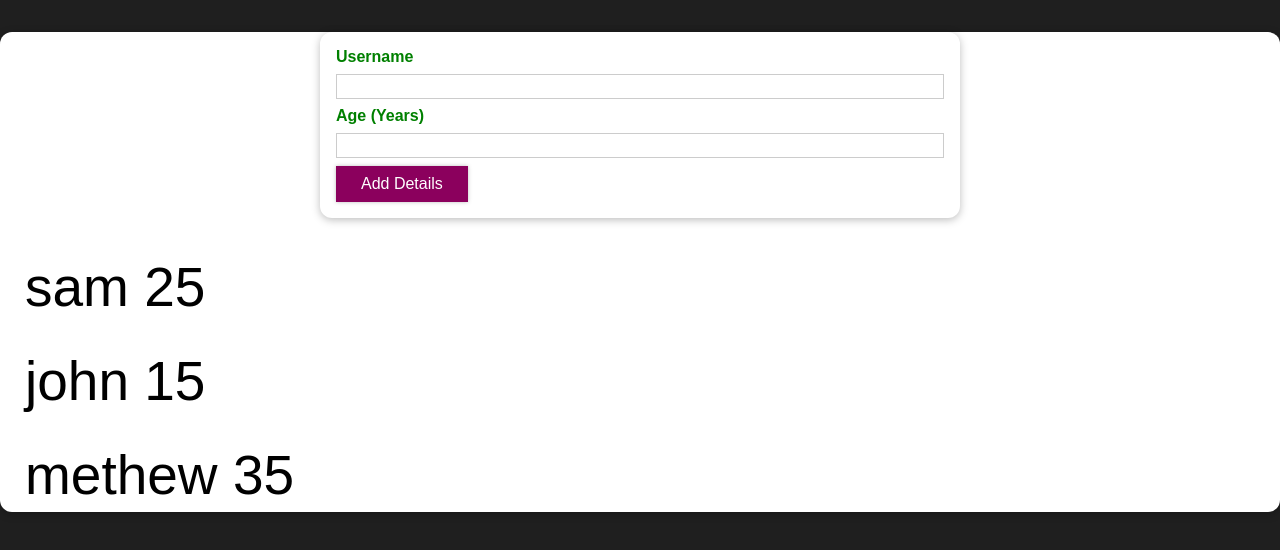
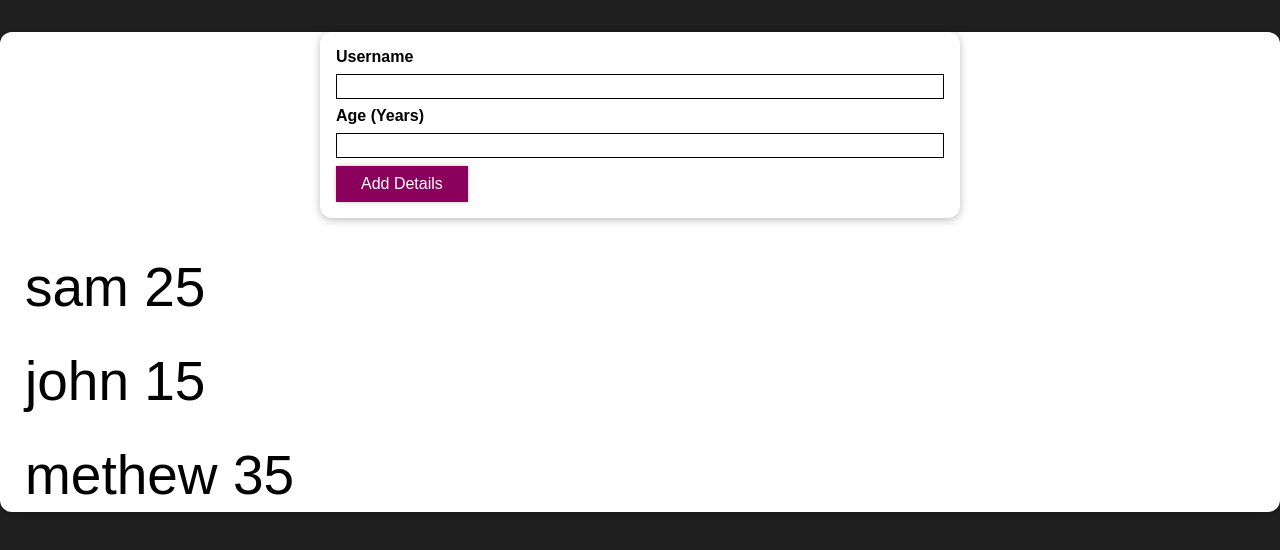
Before and after one commit to CoolShivas/React_Registration_Form, a React (Vite) app in the folder User_Details_Form/: page / in a window 1280 px wide. Shown: the top 550 px of the page. Built offline with nearby package versions, Linux system fonts and the light colour scheme.

Commit message:
Conditional_InputField_Yellow_ofBlankField_OnBtn

```diff
--- a/User_Details_Form/src/components/InputForm.jsx
+++ b/User_Details_Form/src/components/InputForm.jsx
@@ -39,7 +39,7 @@ const InputForm = ({ handleOnAddDetailsOnBtnABC }) => {
             <div className="main_div">
                 <div>
                     <label htmlFor="username"
-                        style={{ color: !valFieldBlankColor ? "red" : "green" }}
+                        style={{ color: !valFieldBlankColor ? "red" : "black" }}
                     > Username </label>
                 </div>
 
@@ -47,18 +47,20 @@ const InputForm = ({ handleOnAddDetailsOnBtnABC }) => {
                     <input type="text" id="username"
                         onChange={handleOnChangeUserName}
                         value={valUser}
-
+                        style={{ borderColor: !valFieldBlankColor ? "blue" : "black", background: !valFieldBlankColor ? "yellow" : "transparent" }}
                     />
                 </div>
 
                 <div>
                     <label htmlFor="age"
-                        style={{ color: !valFieldBlankColor ? "red" : "green" }}
+                        style={{ color: !valFieldBlankColor ? "red" : "black" }}
                     > Age (Years) </label>
                 </div>
 
                 <div>
-                    <input type="number" id="age" onChange={handleOnChangeNumber} value={valNumber} />
+                    <input type="number" id="age" onChange={handleOnChangeNumber} value={valNumber}
+                        style={{ borderColor: !valFieldBlankColor ? "blue" : "black", background: !valFieldBlankColor ? "yellow" : "transparent" }}
+                    />
                 </div>
 
                 <div>
```
